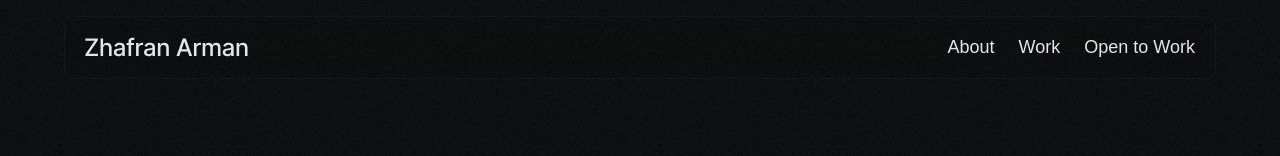
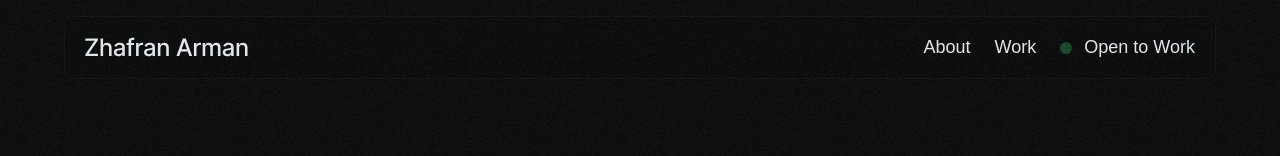
Before and after one commit to zhafranarman/zhafranarman.com, a React (Vite) app: page / in a window 1280 px wide. Shown: the top 156 px of the page. Built offline with nearby package versions, Linux system fonts and the light colour scheme; a web font is replaced by a local one.

Commit message:
added availibility status in navbar

```diff
--- a/src/components/Navbar/NavbarMenu.jsx
+++ b/src/components/Navbar/NavbarMenu.jsx
@@ -9,6 +9,7 @@ const NavbarMenu = () => {
       <li><NavLink className={`nav-links ${pathname === "/about" ? 'active' : ''}`} to="/about">About</NavLink></li>
       <li><NavLink className={`nav-links ${pathname === "/work" ? 'active' : ''}`}to="/work">Work</NavLink></li>
       <li>
+        <div className="availibility" />
         <a className="nav-links" href="mailto:hi@zhafranarman.com">Open to Work</a>
       </li>
     </ul>
--- a/src/sass/components/_navbar.scss
+++ b/src/sass/components/_navbar.scss
@@ -83,6 +83,31 @@
       flex-direction: column;
     }
 
+    li {
+      display: inline-flex;
+      gap: 0.75rem;
+      align-items: center;
+
+      .availibility {
+        height: 0.75rem;
+        width: 0.75rem;
+        border-radius: 50%;
+        background-color: hsl(134, 61%, 55%);
+
+        animation: availability 0.75s infinite $animation-ease;
+      }
+
+      @keyframes availability {
+        0% {
+          opacity: 0.3;
+        }
+        50% {
+          opacity: 0.8;
+        }
+        to {
+          opacity: 0.3;
+        }
+      }
       .nav-links {
         font-size: 1.125rem;
         color: $color-white;
@@ -93,7 +118,7 @@
         background-size: 0% 0.2em;
         transition: all 0.2s $animation-ease;
 
-      &:hover{
+        &:hover {
           background-size: 100% 0.2em;
         }
 
@@ -102,8 +127,9 @@
         }
       }
 
-    .nav-links.active{
+      .nav-links.active {
         background-size: 100% 0.2em;
+      }
     }
   }
 
```
Lines whose indentation alone changed are shown as unchanged.
